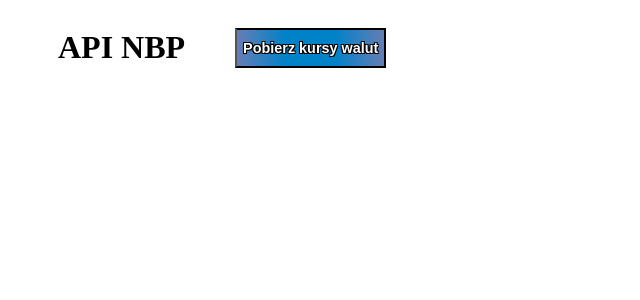
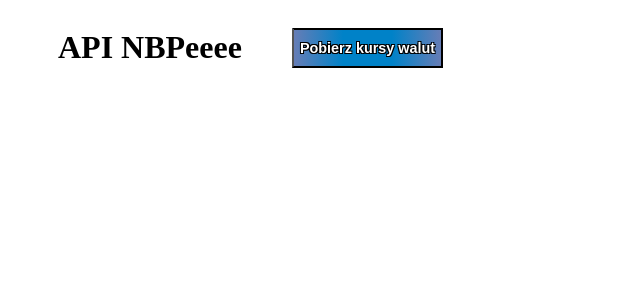
Before and after one commit to szymonczopek/api_nbp, a PHP site: page /api_nbp/ in a window 1280 px wide. Shown: the top 300 px of the page, without its empty margins (0-640 px from the left). Run offline with PHP 8.4, Linux system fonts and the light colour scheme.

Commit message:
inital commit

```diff
--- a/index.php
+++ b/index.php
@@ -9,7 +9,7 @@
 <body>
     <div id="mainDiv">
         <div>
-            <h1>API NBP</h1>
+            <h1>API NBPeeee</h1>
         </div>
         <div>
             <button type="button" id="buttonGetAll">Pobierz kursy walut</button>
```
